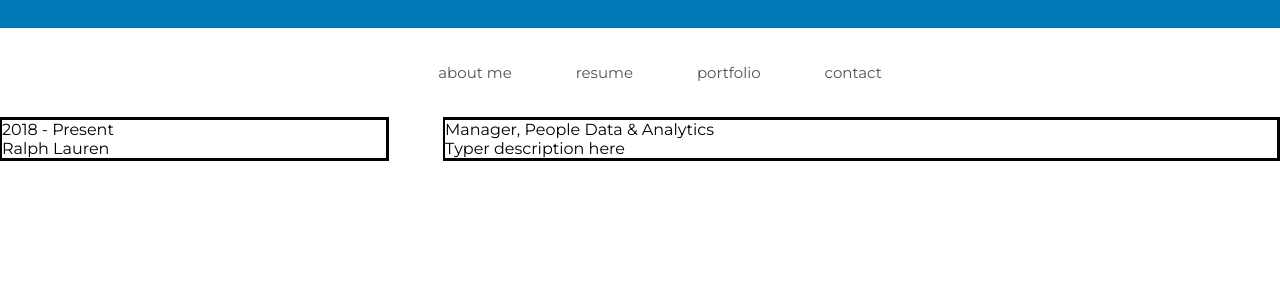
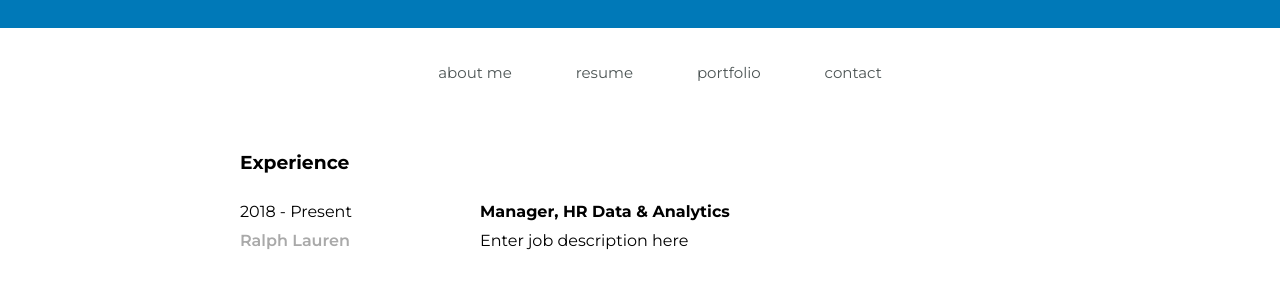
Before and after one commit to mpuricelli/mpuricelli.github.io, a plain HTML site: page resume.html in a window 1280 px wide. Shown: the part 122-410 px from the top of the page. Drawn offline with Linux system fonts and the light colour scheme.

Commit message:
latest version

```diff
--- a/resume.html
+++ b/resume.html
@@ -18,16 +18,19 @@
 		<li>Contact</li>
 		</ul>
 	</div>
-	<div class="resume-content">
-		<div class="row">
+	<div id="content">
+		<div id="resume">
+			<h3 id="resume-title">Experience</h3>
+			<div class="resume-row">
 				<div class="column1">
 					<div class="job-date">2018 - Present</div>
-					<div class="job-employer">Ralph Lauren</div>
+					<div class="employer">Ralph Lauren</div>
 				</div>
 				<div class="column2">
-					<div class="job-title">Manager, People Data & Analytics</div>
-					<div class="job-description">Typer description here</div>
+					<div class="job-title">Manager, HR Data & Analytics</div>
+					<div class="job-description">Enter job description here</div><!--Fill in later-->
 				</div>
 			</div>
 		</div>
+	</div>
 </body>
--- a/style.css
+++ b/style.css
@@ -1,4 +1,4 @@
-@import url(http://fonts.googleapis.com/css?family=Montserrat:400,700);
+@import url(https://fonts.googleapis.com/css2?family=Montserrat:wght@100;400;600;700;800;900&display=swap);
 
 body {
 	margin: 0;
@@ -124,44 +124,41 @@ p {
 
 /* Resume Page */
 
-#resume-content {
-	max-width: 700px;
+#resume {
+	max-width: 800px;
+	margin: 0 auto;
+	text-align: left;
+}
+
+.resume-row {
+	padding-top: 10px;
+	padding-bottom: 10px;
 }
 
 .column1 {
-  float: left;
-  width: 30%;
-  border-color: black;
-  border-left-width: 2pt;
-  border-style: solid;
+	float: left;
+	width: 30%;
 }
 
 .column2 {
-	float: right;
-	width: 65%;
-	border-color: black;
-  	border-left-width: 2pt;
-  	border-style: solid;
-}
-
-.row:after {
-  content: "";
-  display: table;
-  clear: both;
+	float: left;
+	width: 70%;
 }
 
 .job-date {
-	text-align: left;
+	font-size: 16px;
+	font-style: bold;
+	padding-bottom: 10px;
 }
 
-.job-employer {
-	text-align: left;
+.employer {
+	font-size: 16px;
+	font-weight: 600;
+	color: darkgray;
 }
 
 .job-title {
-	text-align: left;
+	font-size: 16px;
+	font-weight: 700;
+	padding-bottom: 10px;
 }
-
-.job-description {
-	text-align: left;
-}
```
